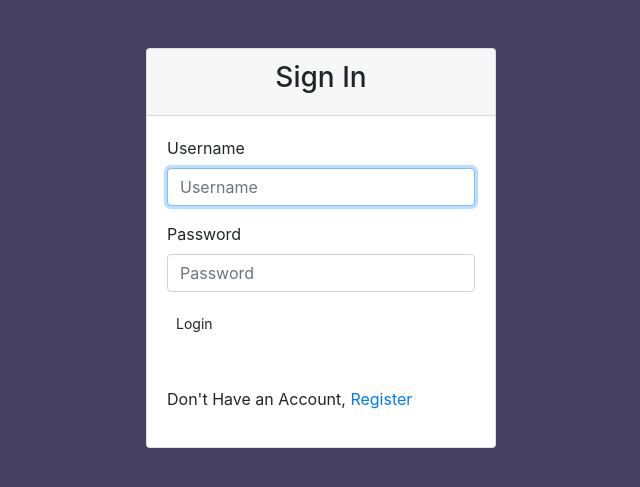
After one commit to devseme/Projo-Awards, a Django app: page /accounts/login/ in a window 1280 px wide. The commit adds this page. Shown: the top 487 px of the page, without its empty margins (319-959 px from the left). Run offline with Django 3.2, Linux system fonts and the light colour scheme; some libraries are stand-ins or nearby versions.

Commit message:
started on django auth templates

```diff
--- a/awards/templates/all-awards/index.html
+++ b/awards/templates/all-awards/index.html
@@ -2,7 +2,9 @@
 
 {% block content %}
 {{block.super}}
+<body>
+    <h2>Awwards...</h2>
+</body>
 
-<h2>Awwards...</h2>
 
 {% endblock %}
--- /dev/null
+++ b/awards/templates/registration/base.html
@@ -0,0 +1,35 @@
+{% load bootstrap4 %}
+{% load static %}
+<!DOCTYPE html>
+<html>
+
+<head>
+    <meta charset="utf-8">
+
+    <title>Awards Application - Account </title>
+    <!-- favico -->
+    <link rel="shortcut icon" href="https://img.icons8.com/color/48/000000/instagram-new--v1.png"/>
+
+    {% block styles %}
+    {% bootstrap_css %}
+    <link rel="stylesheet" href="{% static 'css/index.css'%}">
+    {% endblock %}
+
+</head>
+
+<body>
+    <!-- content -->
+    {% block content %}
+
+    {%endblock%}
+
+
+
+    <!-- scripts -->
+    {% block scripts %}
+    {% bootstrap_javascript %}
+    {% endblock %}
+
+</body>
+
+</html>
--- /dev/null
+++ b/awards/templates/registration/login.html
@@ -0,0 +1,36 @@
+{%extends "registration/base.html"%}
+{% load bootstrap4 %}
+{% block content %}
+<div class="container">
+    <div class="row">
+        <!-- Empty div -->
+        <div class="col-md-4"></div>
+        <div class="col-md-4">
+            <!-- {% if form.errors %}
+            <p> Password or Username is incorrect </p>
+            {% endif %} -->
+            <div class="card mt-5">
+                <div class="card-header">
+                    <h3 class="text-center">Sign In</h3>
+                </div>
+                <div class="card-body">
+                    <form action="/accounts/login/" method="post">
+                        {% csrf_token %}
+                        {% bootstrap_form form%}
+
+                        <div class="form-group">
+                            <input type="submit" class="btn btn-sm" value="Login">
+                        </div>
+                        <input type="hidden" name="next" value="{{next}}">
+                    </form>
+                    <p class="mt-5">Don't Have an Account, <a href="/accounts/register/" class="text-primary">Register</a></p>
+                </div>
+            </div>
+
+        </div>
+        <!-- empty div -->
+        <div class="col-md-4"></div>
+    </div>
+</div>
+
+{% endblock %}
--- a/awardske/urls.py
+++ b/awardske/urls.py
@@ -24,4 +24,10 @@ urlpatterns = [
 
     path('admin/', admin.site.urls),
     path('',include('awards.urls')),
+    path('accounts/register/', RegistrationView.as_view(success_url='/'),
+         name='django_registration_register'),
+    path('accounts/', include('django_registration.backends.one_step.urls')),
+    path('accounts/', include('django.contrib.auth.urls')),
+    path('logout/', views.logout_then_login, name='logout'),
+
 ]
--- a/static/css/index.css
+++ b/static/css/index.css
@@ -1,3 +1,10 @@
+body{
+
+    background-color:#464062;
+}
+
+
 h2{
-    color:red;
+    color:#FFFF;
+
 }
```
Also changed, not shown: awards/templates/django_registration/registration_form.html (added, +35 -0 lines), images/bg2.webp (added).
